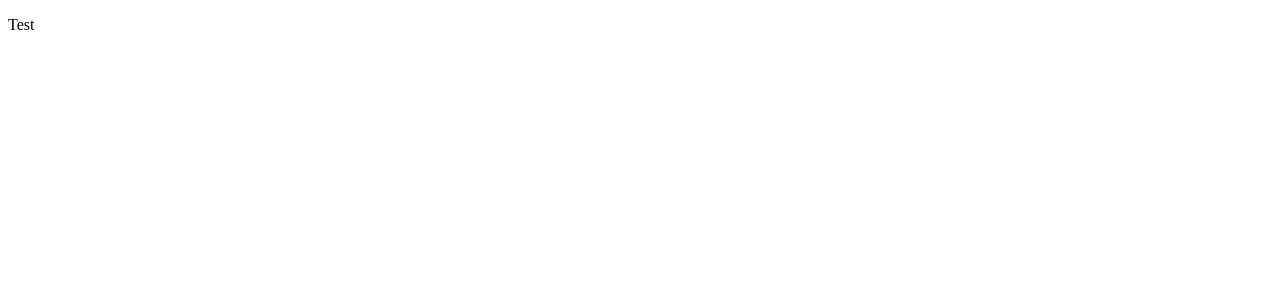
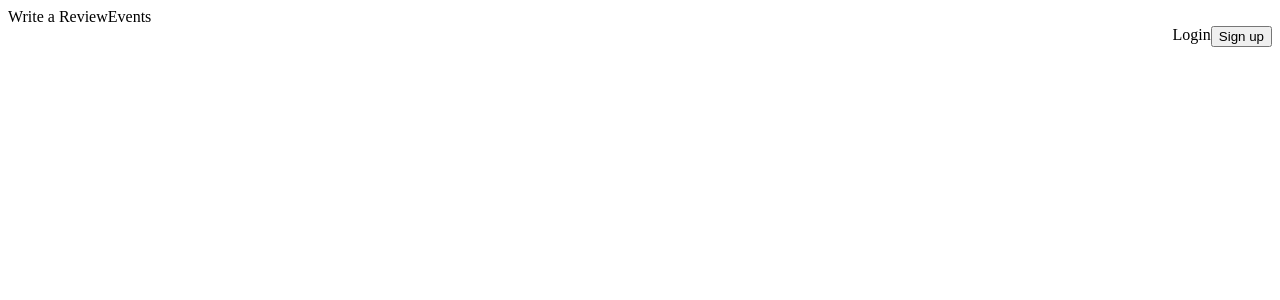
Before and after one commit to Priscillesg/nubian-hair-style, a React (Create React App) app in the folder front-end-nubian-hair-style/: page / in a window 1280 px wide. Shown: the top 300 px of the page. Built offline with nearby package versions, Linux system fonts and the light colour scheme.

Commit message:
Renamed components and styled elements

```diff
--- a/front-end-nubian-hair-style/src/App.js
+++ b/front-end-nubian-hair-style/src/App.js
@@ -1,9 +1,10 @@
 
 import './App.css';
+import LandingPage from './LandingPage/LandingPage';
 
 function App() {
   return (
-    <p>Test</p>
+    <LandingPage/>
   );
 }
 
--- /dev/null
+++ b/front-end-nubian-hair-style/src/LandingPage/LandingPage.js
@@ -0,0 +1,13 @@
+import React from 'react';
+import TopNav from './TopNav/TopNav';
+
+const LandingPage= () => {
+
+    return (
+        <div>
+            <TopNav/>
+        </div>
+    )
+}
+
+export default LandingPage
--- /dev/null
+++ b/front-end-nubian-hair-style/src/LandingPage/TopNav/TopNav.css
@@ -0,0 +1,10 @@
+.container-login {
+    display: flex;
+    justify-content: flex-end;
+    /* align-items:center; */
+}
+
+.container-reviews {
+    display: flex;
+    justify-content: flex-start;
+}
--- /dev/null
+++ b/front-end-nubian-hair-style/src/LandingPage/TopNav/TopNav.js
@@ -0,0 +1,23 @@
+import React from 'react';
+import './TopNav.css';
+
+const TopNav = () => {
+
+    return (
+        <div>
+            <div className='container-reviews'>
+                <span>Write a Review</span>
+                <span>Events</span>
+            </div>
+
+            <div className='container-login'>
+                <span>Login</span>
+                <button className='button'>Sign up</button>
+            </div>
+
+
+        </div>
+    )
+}
+
+export default TopNav
```
Also changed, not shown: front-end-nubian-hair-style/src/LandingPage/Salon.js (added, +10 -0 lines), front-end-nubian-hair-style/src/LandingPage/LandinPage.css (added), front-end-nubian-hair-style/src/LandingPage/Salon.css (added).
